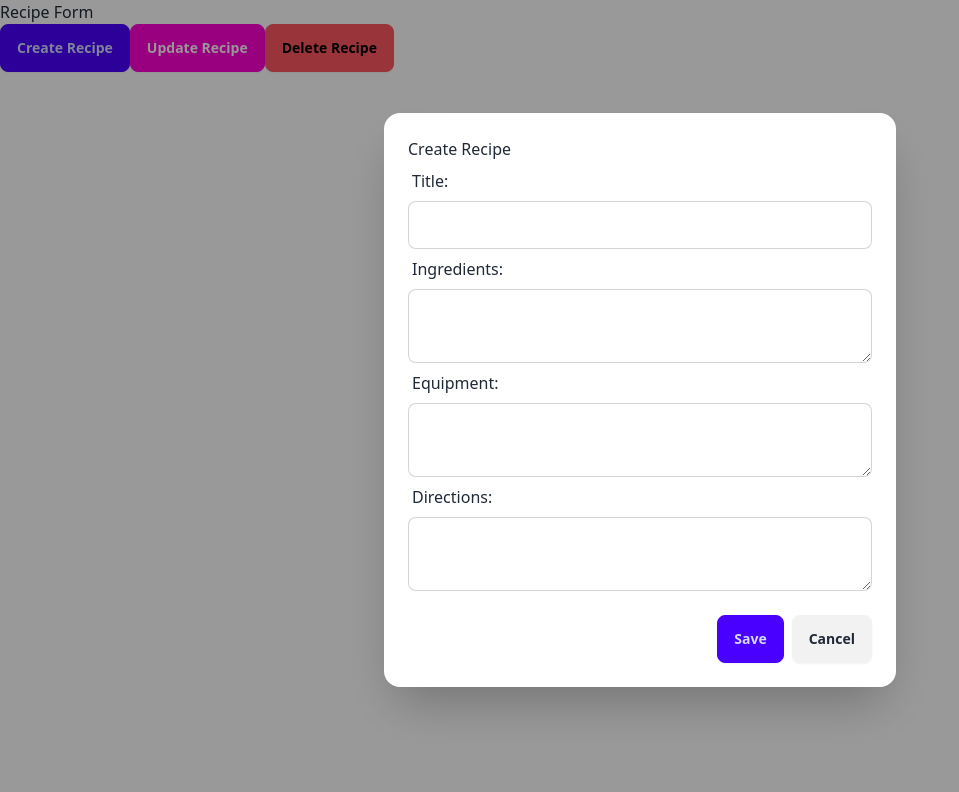
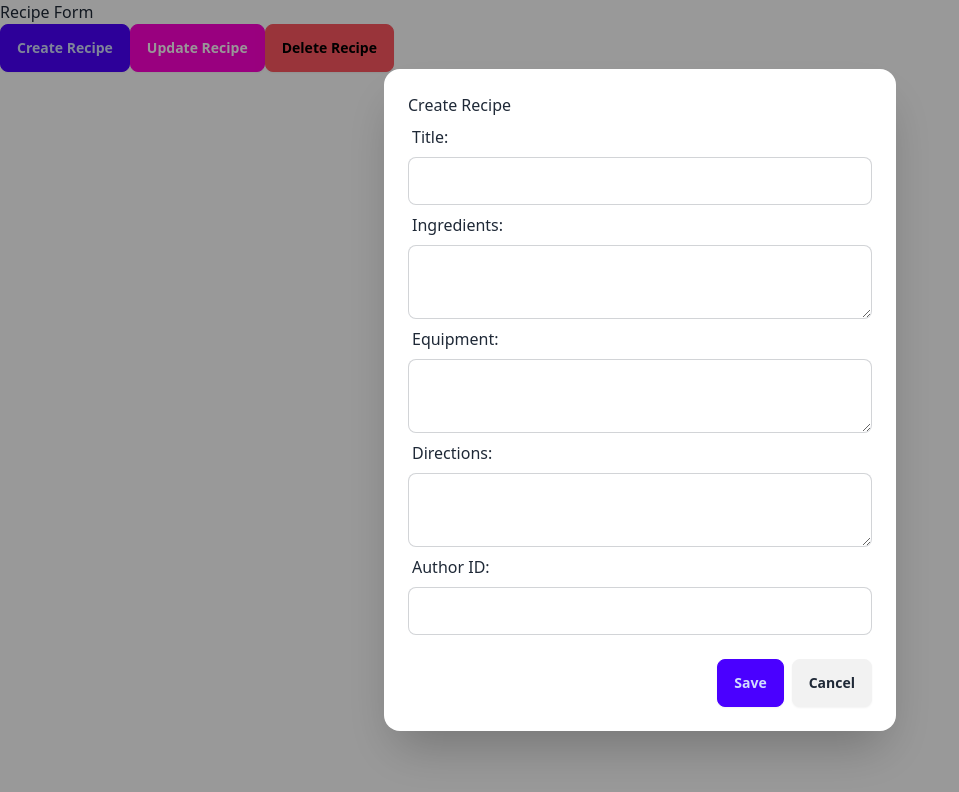
Before and after one commit to Nemo080/TKH-recipe-capstone, a React (Vite) app in the folder frontend/: page /crud-recipe in a window 1280 px wide. Both pictures are taken after a click on the button "Create Recipe". Shown: the top 792 px of the page, without its empty margins (0-959 px from the left). Built offline with nearby package versions, Linux system fonts and the light colour scheme.

Commit message:
Update CRUDRecipe.jsx

```diff
--- a/frontend/src/components/CRUDRecipe.jsx
+++ b/frontend/src/components/CRUDRecipe.jsx
@@ -9,6 +9,7 @@ const RecipeForm = () => {
   const [ingredients, setIngredients] = useState('');
   const [directions, setDirections] = useState('');
   const [equipment, setEquipment] = useState('');
+  const [authorId, setAuthorId] = useState('');
   const [modal, setModal] = useState('');
 
   const handleCreate = async (e) => {
@@ -18,7 +19,8 @@ const RecipeForm = () => {
         title,
         ingredients,
         instructions: directions,
-        equipment
+        equipment,
+        authorId
       });
 
       console.log(response.data);
@@ -26,6 +28,7 @@ const RecipeForm = () => {
       setIngredients('');
       setDirections('');
       setEquipment('');
+      setAuthorId('');
       setModal('');
     } catch (err) {
       console.error('Error response:', err.response);
@@ -39,7 +42,8 @@ const RecipeForm = () => {
         title,
         ingredients,
         instructions: directions,
-        equipment
+        equipment,
+        authorId
       });
 
       console.log(response.data);
@@ -48,6 +52,7 @@ const RecipeForm = () => {
       setIngredients('');
       setDirections('');
       setEquipment('');
+      setAuthorId('');
       setModal('');
     } catch (err) {
       console.error('Error response:', err.response);
@@ -97,6 +102,10 @@ const RecipeForm = () => {
                 <label className="label">Directions:</label>
                 <textarea className="textarea textarea-bordered" value={directions} onChange={(e) => setDirections(e.target.value)} required />
               </div>
+              <div className="form-control">
+                <label className="label">Author ID:</label>
+                <input type="text" className="input input-bordered" value={authorId} onChange={(e) => setAuthorId(e.target.value)} required />
+              </div>
               <div className="modal-action">
                 <button type="submit" className="btn btn-primary">Save</button>
                 <button type="button" className="btn" onClick={() => setModal('')}>Cancel</button>
@@ -132,6 +141,10 @@ const RecipeForm = () => {
                 <label className="label">Directions:</label>
                 <textarea className="textarea textarea-bordered" value={directions} onChange={(e) => setDirections(e.target.value)} required />
               </div>
+              <div className="form-control">
+                <label className="label">Author ID:</label>
+                <input type="text" className="input input-bordered" value={authorId} onChange={(e) => setAuthorId(e.target.value)} required />
+              </div>
               <div className="modal-action">
                 <button type="submit" className="btn btn-primary">Update</button>
                 <button type="button" className="btn" onClick={() => setModal('')}>Cancel</button>
```
